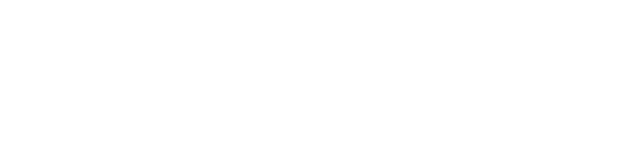
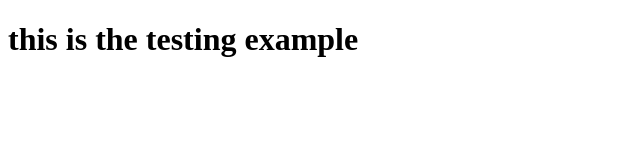
Before and after one commit to snehashisroyofficial/my-first-github-repo, a plain HTML site: page index.html in a window 1280 px wide. Shown: the whole page, without its empty margins (0-640 px from the left). Drawn offline with Linux system fonts and the light colour scheme.

Commit message:
second test

```diff
--- a/index.html
+++ b/index.html
@@ -5,5 +5,7 @@
     <meta name="viewport" content="width=device-width, initial-scale=1.0" />
     <title>my first ever github repo</title>
   </head>
-  <body></body>
+  <body>
+    <h1>this is the testing example</h1>
+  </body>
 </html>
```
